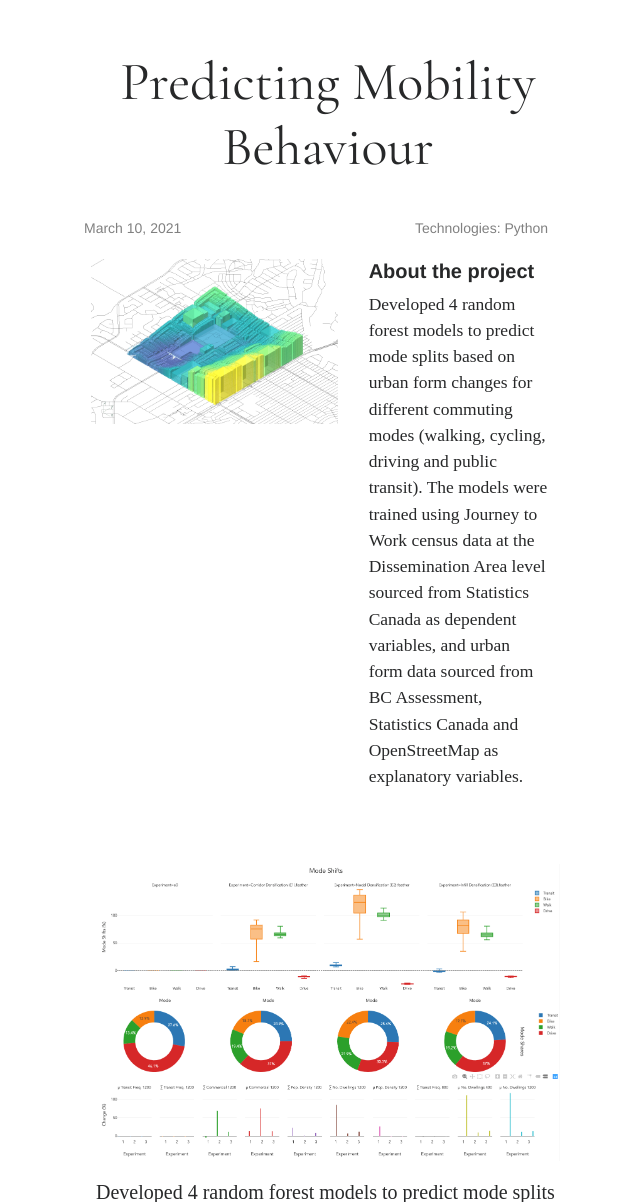
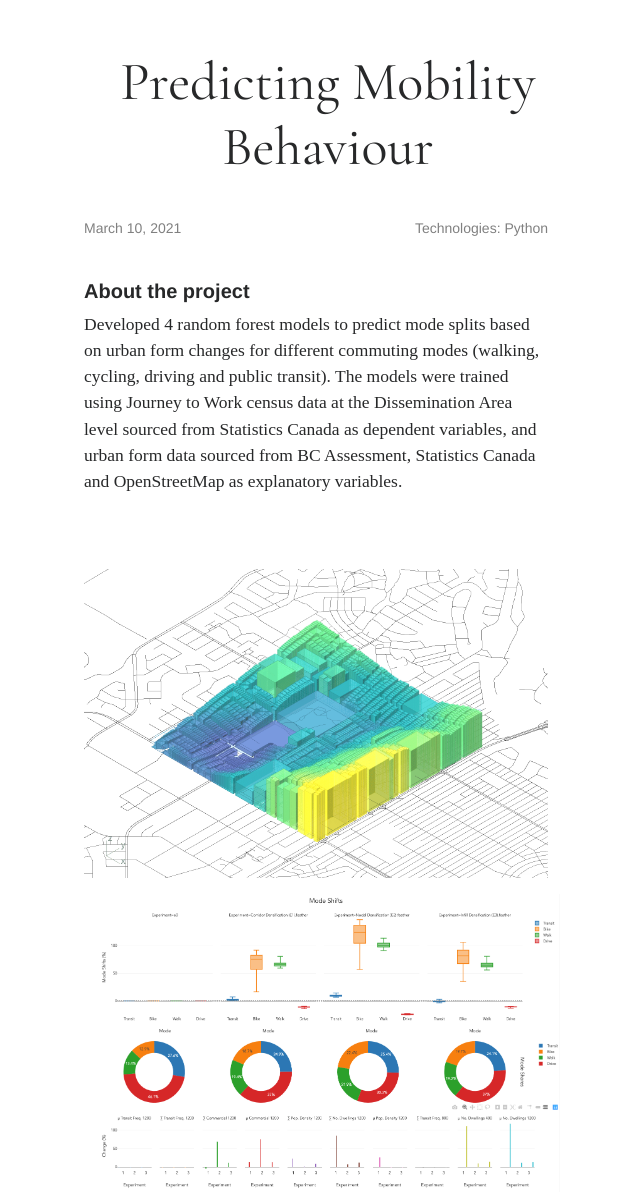
Before and after one commit to nicholas-martino/portfolio, a Django app: page /1/ in a window 1280 px wide. Shown: the top 1202 px of the page, without its empty margins (312-952 px from the left). Run offline with Django 3.2, Linux system fonts and the light colour scheme; data comes from the database, SQL or seed files in the repository; some libraries are stand-ins or nearby versions.

Commit message:
Detail layout

```diff
--- a/projects/templates/project_detail.html
+++ b/projects/templates/project_detail.html
@@ -46,17 +46,11 @@
     </div>
 </div>
 
-<div class="row" style="width:40vw; font-family:Charter; font-size:20; margin-top: 20px">
-    <div class="col-lg-7 col-md-7 portfolio-item filter-app" align="center">
-        <img src="{% static project.image %}" alt="" width="95%">
-        <p>{{ project.detailed_description|safe }}</p>
-    </div>
-    <div class="col-lg-5 col-md-5 portfolio-item filter-app">
-            <div align="left">
-            <h6 style="font-family:Helvetica; font-weight: 600; font-size:20">About the project</h6>
-            <small>{{ project.description|safe }}</small>
-        </div>
-    </div>
+<div class="row" style="width:40vw; font-family:Charter; font-size:20; margin-top: 40px">
+    <h6 style="font-family:Helvetica; font-weight: 600; font-size:20">About the project</h6>
+    <small>{{ project.description|safe }}</small>
+    <p>{{ project.detailed_description|safe }}</p>
+    <img src="{% static project.image %}" alt="" width="95%">
 </div>
 <div class="row" style="width:40vw; margin:0 auto; font-family:Charter; font-size:20">
     <p>{{ project.bottom_row|safe }}</p>
```
